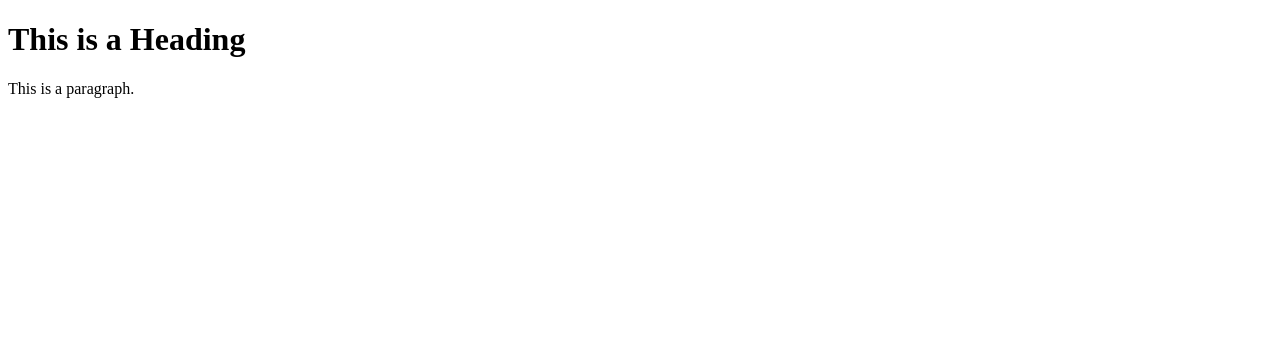
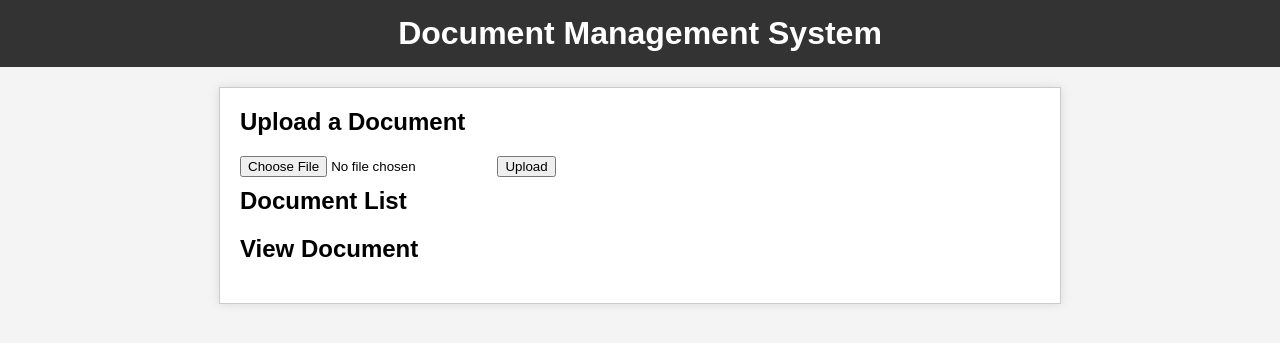
Before and after one commit to mitigator/python_lab_12, a Django app: page / in a window 1280 px wide. Shown: the top 343 px of the page. Run offline with Django 4.2, Linux system fonts and the light colour scheme.

Commit message:
Update index.html

```diff
--- a/myfirstproject/myapp/templates/myapp/index.html
+++ b/myfirstproject/myapp/templates/myapp/index.html
@@ -1,12 +1,92 @@
 <!DOCTYPE html>
-<html>
+<html lang="en">
 <head>
-<title>Page Title</title>
+    <meta charset="UTF-8">
+    <meta name="viewport" content="width=device-width, initial-scale=1.0">
+    <title>Document Management System</title>
+    <style>
+        body {
+            font-family: Arial, sans-serif;
+            margin: 0;
+            padding: 0;
+            background-color: #f4f4f4;
+        }
+        header {
+            background-color: #333;
+            color: #fff;
+            padding: 15px;
+            text-align: center;
+        }
+        h1 {
+            margin: 0;
+        }
+        #container {
+            max-width: 800px;
+            margin: 20px auto;
+            background-color: #fff;
+            padding: 20px;
+            border: 1px solid #ccc;
+            box-shadow: 0 0 10px rgba(0, 0, 0, 0.1);
+        }
+        h2 {
+            margin-top: 0;
+        }
+        input[type="file"] {
+            margin-bottom: 10px;
+        }
+        ul {
+            list-style: none;
+            padding: 0;
+        }
+        li {
+            margin-bottom: 10px;
+        }
+        a {
+            text-decoration: none;
+            color: #007BFF;
+        }
+        iframe {
+            width: 100%;
+            height: 400px;
+            border: none;
+            display: none;
+        }
+    </style>
 </head>
 <body>
+    <header>
+        <h1>Document Management System</h1>
+    </header>
+    <div id="container">
+        <h2>Upload a Document</h2>
+        <input type="file" id="file-input" accept=".pdf, .doc, .docx">
+        <button onclick="uploadDocument()">Upload</button>
 
-<h1>This is a Heading</h1>
-<p>This is a paragraph.</p>
+        <h2>Document List</h2>
+        <ul id="document-list"></ul>
 
+        <h2>View Document</h2>
+        <iframe id="document-iframe" width="100%" height="400" src=""></iframe>
+    </div>
+
+    <script>
+        const documentList = document.getElementById('document-list');
+        const documentViewer = document.getElementById('document-iframe');
+        const fileInput = document.getElementById('file-input');
+
+        let documents = [];
+
+        function uploadDocument() {
+            const file = fileInput.files[0];
+            if (file) {
+                const url = URL.createObjectURL(file);
+                const listItem = document.createElement('li');
+                listItem.innerHTML = `<a href="${url}" target="document-iframe">${file.name}</a>`;
+                documents.push({ name: file.name, url: url });
+                documentList.appendChild(listItem);
+                documentViewer.style.display = 'block';
+            }
+        }
+    </script>
 </body>
 </html>
```
